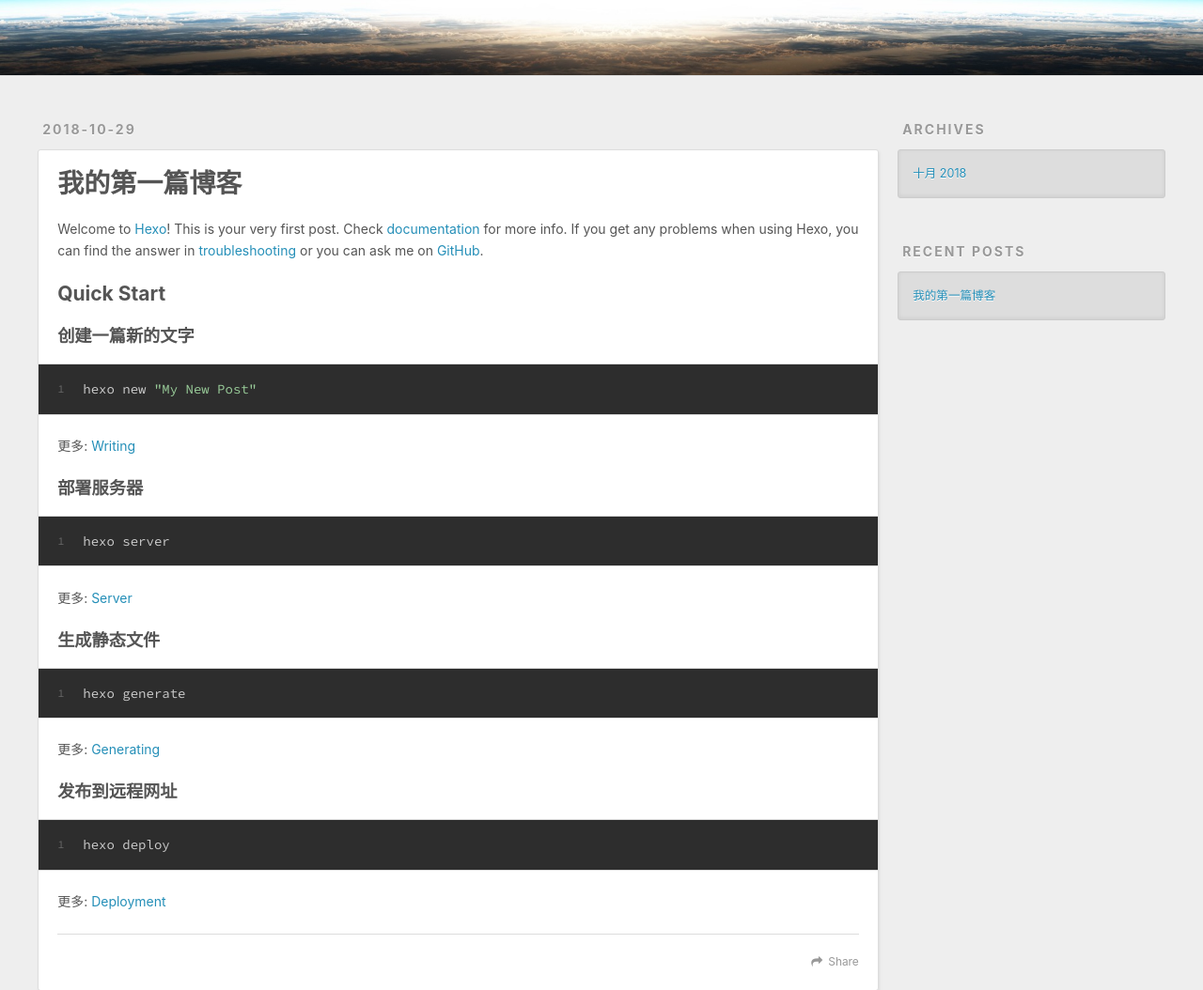
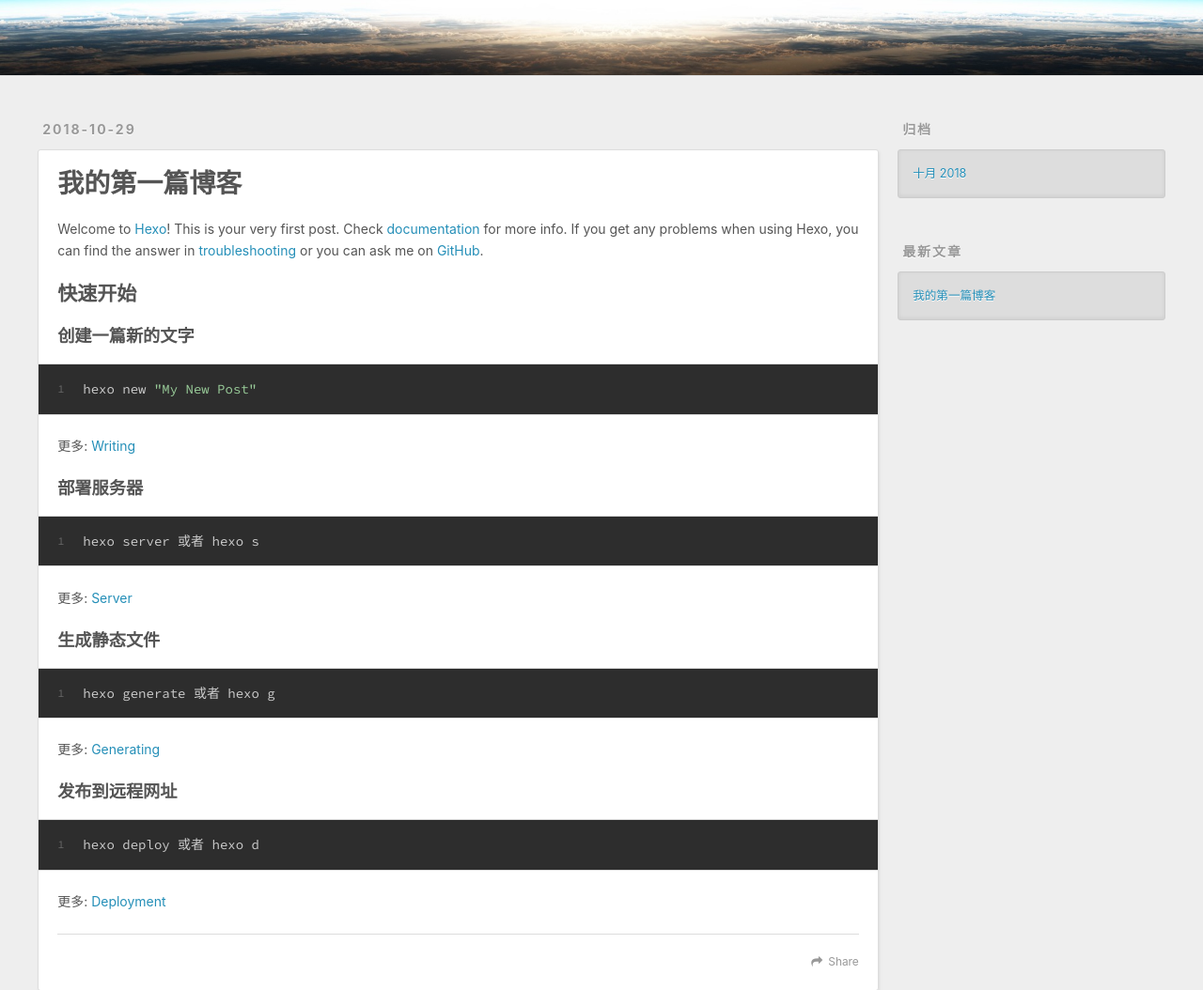
Before and after one commit to loyalwind/loyalwind.github.io, a plain HTML site: page 2018/10/29/hello-world/index.html in a window 1280 px wide. Shown: the part 220-1274 px from the top of the page at 94% size. Drawn offline with nearby package versions, Linux system fonts and the light colour scheme.

Commit message:
Site updated: 2018-10-29 17:09:45

```diff
--- a/2018/10/29/hello-world/index.html
+++ b/2018/10/29/hello-world/index.html
@@ -7,18 +7,18 @@
 
   <title>我的第一篇博客 | Loyalwind的博客</title>
   <meta name="viewport" content="width=device-width, initial-scale=1, maximum-scale=1">
-  <meta name="description" content="Welcome to Hexo! This is your very first post. Check documentation for more info. If you get any problems when using Hexo, you can find the answer in troubleshooting or you can ask me on GitHub. Quick">
+  <meta name="description" content="Welcome to Hexo! This is your very first post. Check documentation for more info. If you get any problems when using Hexo, you can find the answer in troubleshooting or you can ask me on GitHub. 快速开始创">
 <meta name="keywords" content="word">
 <meta property="og:type" content="article">
 <meta property="og:title" content="我的第一篇博客">
 <meta property="og:url" content="http://yoursite.com/2018/10/29/hello-world/index.html">
 <meta property="og:site_name" content="Loyalwind的博客">
-<meta property="og:description" content="Welcome to Hexo! This is your very first post. Check documentation for more info. If you get any problems when using Hexo, you can find the answer in troubleshooting or you can ask me on GitHub. Quick">
-<meta property="og:locale" content="zh-cn">
-<meta property="og:updated_time" content="2018-10-29T04:31:47.420Z">
+<meta property="og:description" content="Welcome to Hexo! This is your very first post. Check documentation for more info. If you get any problems when using Hexo, you can find the answer in troubleshooting or you can ask me on GitHub. 快速开始创">
+<meta property="og:locale" content="zh-CN">
+<meta property="og:updated_time" content="2018-10-29T07:02:14.175Z">
 <meta name="twitter:card" content="summary">
 <meta name="twitter:title" content="我的第一篇博客">
-<meta name="twitter:description" content="Welcome to Hexo! This is your very first post. Check documentation for more info. If you get any problems when using Hexo, you can find the answer in troubleshooting or you can ask me on GitHub. Quick">
+<meta name="twitter:description" content="Welcome to Hexo! This is your very first post. Check documentation for more info. If you get any problems when using Hexo, you can find the answer in troubleshooting or you can ask me on GitHub. 快速开始创">
 
     <link rel="alternate" href="/atom.xml" title="Loyalwind的博客" type="application/atom+xml">
 
@@ -60,7 +60,7 @@
 
           <a id="nav-rss-link" class="nav-icon" href="/atom.xml" title="RSS Feed"></a>
 
-        <a id="nav-search-btn" class="nav-icon" title="Search"></a>
+        <a id="nav-search-btn" class="nav-icon" title="搜索"></a>
       </nav>
       <div id="search-form-wrap">
         <form action="//google.com/search" method="get" accept-charset="UTF-8" class="search-form"><input type="search" name="q" class="search-form-input" placeholder="Search"><button type="submit" class="search-form-submit">&#xF002;</button><input type="hidden" name="sitesearch" value="http://yoursite.com"></form>
@@ -92,19 +92,19 @@
     <div class="article-entry" itemprop="articleBody">
 
         <p>Welcome to <a href="https://hexo.io/" target="_blank" rel="noopener">Hexo</a>! This is your very first post. Check <a href="https://hexo.io/docs/" target="_blank" rel="noopener">documentation</a> for more info. If you get any problems when using Hexo, you can find the answer in <a href="https://hexo.io/docs/troubleshooting.html" target="_blank" rel="noopener">troubleshooting</a> or you can ask me on <a href="https://github.com/hexojs/hexo/issues" target="_blank" rel="noopener">GitHub</a>.</p>
-<h2 id="Quick-Start"><a href="#Quick-Start" class="headerlink" title="Quick Start"></a>Quick Start</h2><h3 id="创建一篇新的文字"><a href="#创建一篇新的文字" class="headerlink" title="创建一篇新的文字"></a>创建一篇新的文字</h3><figure class="highlight bash"><table><tr><td class="gutter"><pre><span class="line">1</span><br></pre></td><td class="code"><pre><span class="line">hexo new <span class="string">"My New Post"</span></span><br></pre></td></tr></table></figure>
+<h2 id="快速开始"><a href="#快速开始" class="headerlink" title="快速开始"></a>快速开始</h2><h3 id="创建一篇新的文字"><a href="#创建一篇新的文字" class="headerlink" title="创建一篇新的文字"></a>创建一篇新的文字</h3><figure class="highlight bash"><table><tr><td class="gutter"><pre><span class="line">1</span><br></pre></td><td class="code"><pre><span class="line">hexo new <span class="string">"My New Post"</span></span><br></pre></td></tr></table></figure>
 <p>更多: <a href="https://hexo.io/docs/writing.html" target="_blank" rel="noopener">Writing</a></p>
-<h3 id="部署服务器"><a href="#部署服务器" class="headerlink" title="部署服务器"></a>部署服务器</h3><figure class="highlight bash"><table><tr><td class="gutter"><pre><span class="line">1</span><br></pre></td><td class="code"><pre><span class="line">hexo server</span><br></pre></td></tr></table></figure>
+<h3 id="部署服务器"><a href="#部署服务器" class="headerlink" title="部署服务器"></a>部署服务器</h3><figure class="highlight bash"><table><tr><td class="gutter"><pre><span class="line">1</span><br></pre></td><td class="code"><pre><span class="line">hexo server 或者 hexo s</span><br></pre></td></tr></table></figure>
 <p>更多: <a href="https://hexo.io/docs/server.html" target="_blank" rel="noopener">Server</a></p>
-<h3 id="生成静态文件"><a href="#生成静态文件" class="headerlink" title="生成静态文件"></a>生成静态文件</h3><figure class="highlight bash"><table><tr><td class="gutter"><pre><span class="line">1</span><br></pre></td><td class="code"><pre><span class="line">hexo generate</span><br></pre></td></tr></table></figure>
+<h3 id="生成静态文件"><a href="#生成静态文件" class="headerlink" title="生成静态文件"></a>生成静态文件</h3><figure class="highlight bash"><table><tr><td class="gutter"><pre><span class="line">1</span><br></pre></td><td class="code"><pre><span class="line">hexo generate 或者 hexo g</span><br></pre></td></tr></table></figure>
 <p>更多: <a href="https://hexo.io/docs/generating.html" target="_blank" rel="noopener">Generating</a></p>
-<h3 id="发布到远程网址"><a href="#发布到远程网址" class="headerlink" title="发布到远程网址"></a>发布到远程网址</h3><figure class="highlight bash"><table><tr><td class="gutter"><pre><span class="line">1</span><br></pre></td><td class="code"><pre><span class="line">hexo deploy</span><br></pre></td></tr></table></figure>
+<h3 id="发布到远程网址"><a href="#发布到远程网址" class="headerlink" title="发布到远程网址"></a>发布到远程网址</h3><figure class="highlight bash"><table><tr><td class="gutter"><pre><span class="line">1</span><br></pre></td><td class="code"><pre><span class="line">hexo deploy 或者 hexo d</span><br></pre></td></tr></table></figure>
 <p>更多: <a href="https://hexo.io/docs/deployment.html" target="_blank" rel="noopener">Deployment</a></p>
 
 
     </div>
     <footer class="article-footer">
-      <a data-url="http://yoursite.com/2018/10/29/hello-world/" data-id="cjntt3vx10000ysbxzf8wm3tl" class="article-share-link">Share</a>
+      <a data-url="http://yoursite.com/2018/10/29/hello-world/" data-id="cjnu30nyo000040bxea9gn3pm" class="article-share-link">Share</a>
 
 
     </footer>
@@ -128,7 +128,7 @@
 
 
   <div class="widget-wrap">
-    <h3 class="widget-title">Archives</h3>
+    <h3 class="widget-title">归档</h3>
     <div class="widget">
       <ul class="archive-list"><li class="archive-list-item"><a class="archive-list-link" href="/archives/2018/10/">十月 2018</a></li></ul>
     </div>
@@ -138,7 +138,7 @@
 
 
   <div class="widget-wrap">
-    <h3 class="widget-title">Recent Posts</h3>
+    <h3 class="widget-title">最新文章</h3>
     <div class="widget">
       <ul>
 
```
Also changed, not shown: archives/2018/10/index.html (+5 -5 lines), archives/2018/index.html (+5 -5 lines), archives/index.html (+5 -5 lines), index.html (+9 -9 lines).
